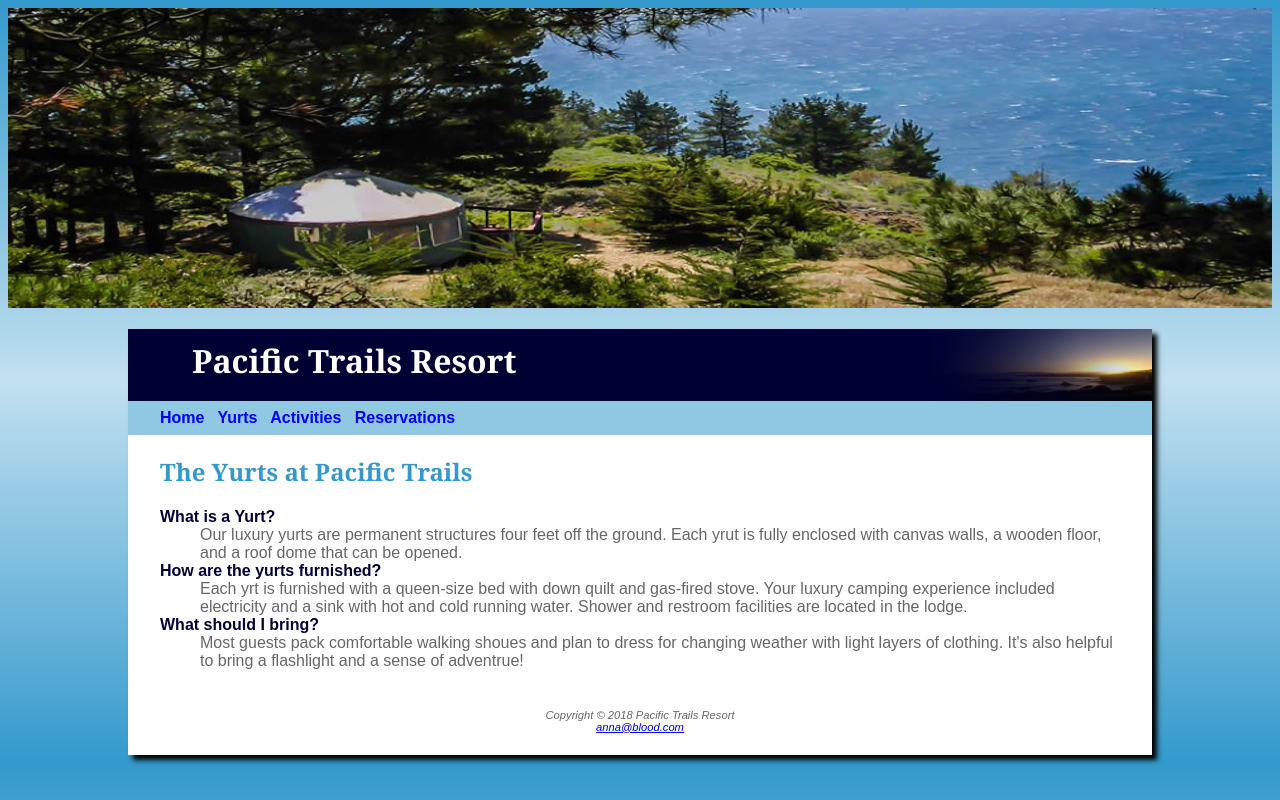
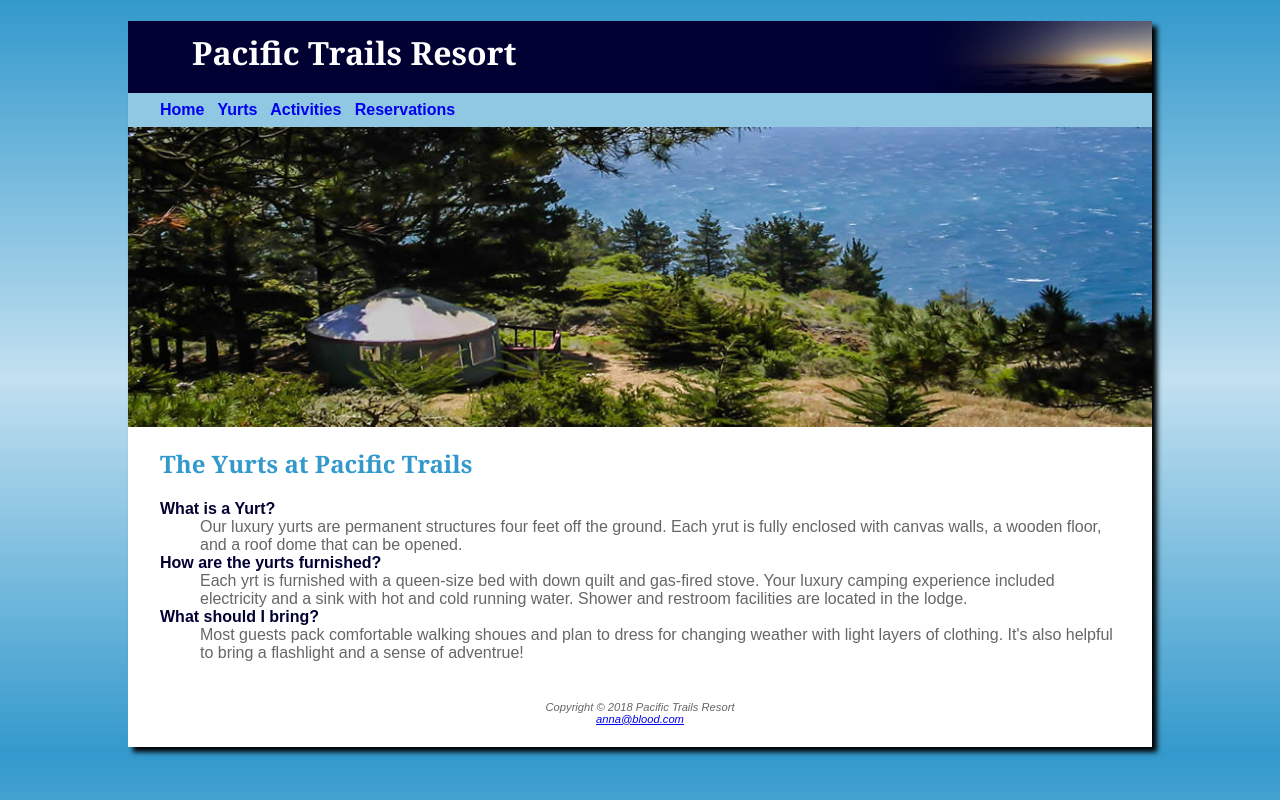
Before and after one commit to ab00721/CS6251Lab, a plain HTML site: page yurts.html in a window 1280 px wide. Drawn offline with Linux system fonts and the light colour scheme.

Commit message:
Fixed div tags

```diff
--- a/yurts.html
+++ b/yurts.html
@@ -8,9 +8,6 @@
     <link rel="stylesheet" href="pacific.css">
     <title>Pacific Trails Resort :: Yurts</title>
 </head>
-
-<div id="yurthero">
-</div>
 
 <body>
     <div id="wrapper">
@@ -25,6 +22,8 @@
             <a href="activities.html">Activities</a>&nbsp;&nbsp;
             <a href="reservations.html">Reservations</a>
         </nav>
+
+        <div id="yurthero"></div>
 
         <main>
             <h2>The Yurts at Pacific Trails</h2>
```
Also changed, not shown: activities.html (+2 -3 lines), index.html (+1 -2 lines).
